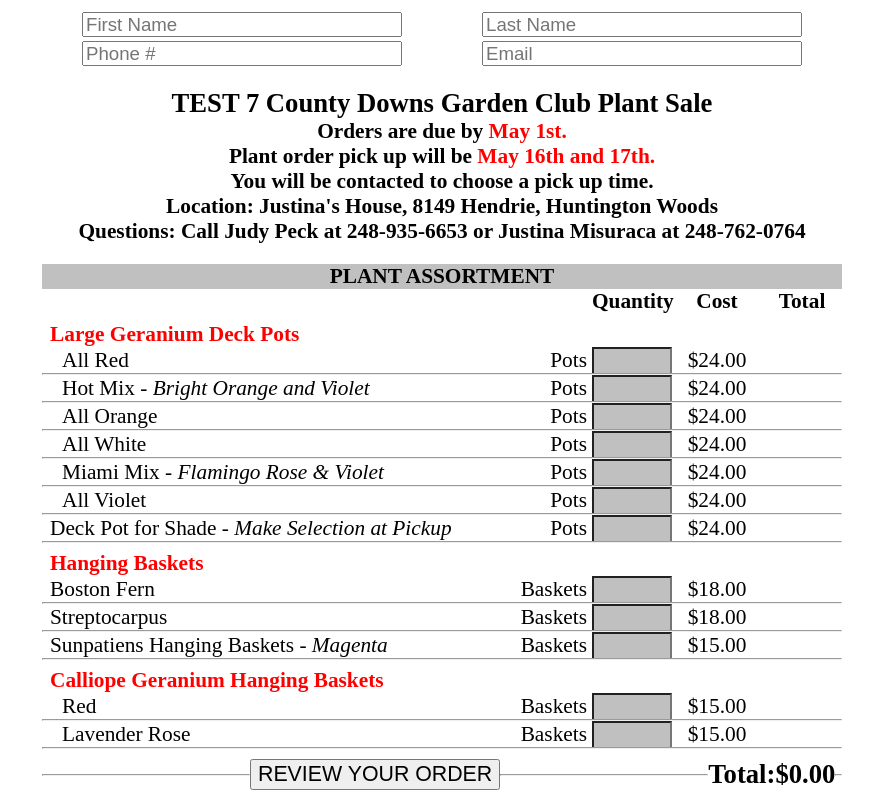
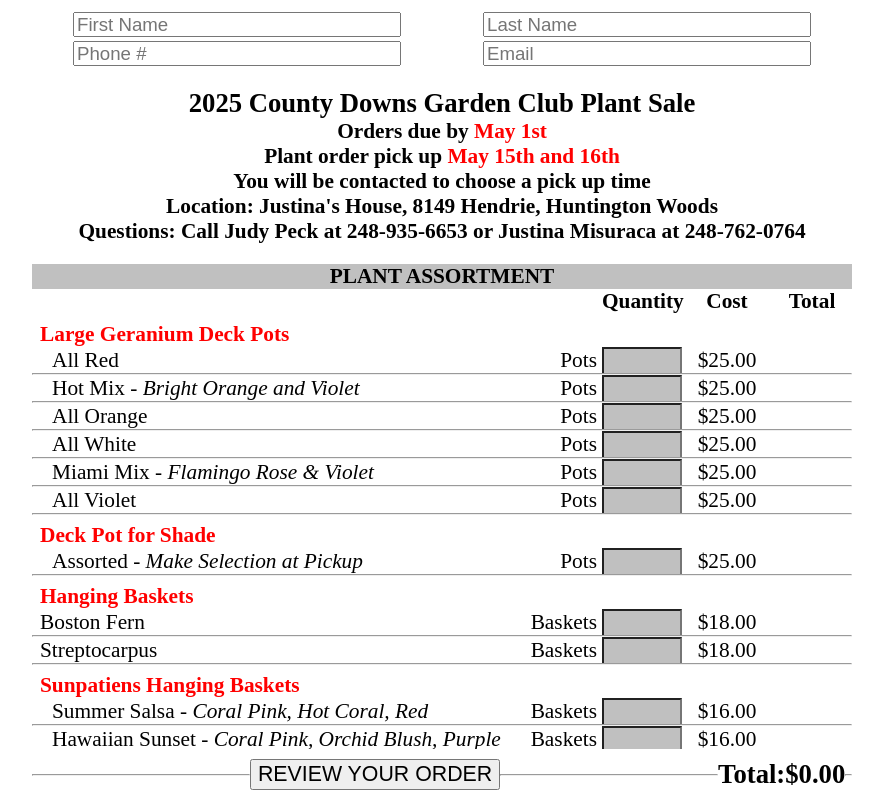
Before and after one commit to GradyPeck/cdgc-order, a React (Create React App) app: page / in a window 1280 px wide. Shown: the top 798 px of the page, without its empty margins (198-1081 px from the left). Built offline with nearby package versions, Linux system fonts and the light colour scheme.

Commit message:
text format and data updates

```diff
--- a/src/App.css
+++ b/src/App.css
@@ -6,7 +6,7 @@
 body {
   margin: 10px auto;
   width: 100vw;
-  max-width: 800px;
+  max-width: 820px;
 }
 
 #summary-background {
@@ -203,15 +203,16 @@ button {
   text-align: center;
   background-color: silver;
   border: 1px solid black;
+  z-index: 1;
 }
 
 #loading-box p {
   margin: 0px;
 }
 
-@media (min-width: 800px) {
+@media (min-width: 820px) {
   .main-grid {
-    grid-template-columns: 460px repeat(4, 80px);
+    grid-template-columns: 480px repeat(4, 80px);
   }
 }
 
--- a/src/App.js
+++ b/src/App.js
@@ -234,10 +234,10 @@ function App() {
           <input type='email' ref={emailInput} placeholder='Email' required></input>
         </div>
         <header>
-          <h1>TEST 7 County Downs Garden Club Plant Sale</h1>
-          <h2>Orders are due by <span className='redder'>May 1st.</span></h2>
-          <h2>Plant order pick up will be <span className='redder'>May 16th and 17th.</span></h2>
-          <h2>You will be contacted to choose a pick up time.</h2>
+          <h1>2025 County Downs Garden Club Plant Sale</h1>
+          <h2>Orders due by <span className='redder'>May 1st</span></h2>
+          <h2>Plant order pick up <span className='redder'>May 15th and 16th</span></h2>
+          <h2>You will be contacted to choose a pick up time</h2>
           <h2>Location:  Justina's House, 8149 Hendrie, Huntington Woods</h2>
           <h2>Questions:  Call Judy Peck at 248-935-6653 or Justina Misuraca at 248-762-0764</h2>
         </header>
--- a/src/data/plants.js
+++ b/src/data/plants.js
@@ -13,29 +13,41 @@
 export const plantData = [
     {
         "Large Geranium Deck Pots" : [
-            {"name": "All Red", "unit": "Pots", "cost": 2400},
-            {"name": "Hot Mix", "subname": " - Bright Orange and Violet", "unit": "Pots", "cost": 2400},
-            {"name": "All Orange", "unit": "Pots", "cost": 2400},
-            {"name": "All White", "unit": "Pots", "cost": 2400},
-            {"name": "Miami Mix", "subname": " - Flamingo Rose & Violet", "unit": "Pots", "cost": 2400},
-            {"name": "All Violet", "unit": "Pots", "cost": 2400}
+            {"name": "All Red", "unit": "Pots", "cost": 2500},
+            {"name": "Hot Mix", "subname": " - Bright Orange and Violet", "unit": "Pots", "cost": 2500},
+            {"name": "All Orange", "unit": "Pots", "cost": 2500},
+            {"name": "All White", "unit": "Pots", "cost": 2500},
+            {"name": "Miami Mix", "subname": " - Flamingo Rose & Violet", "unit": "Pots", "cost": 2500},
+            {"name": "All Violet", "unit": "Pots", "cost": 2500}
         ],
         "indent" : true
     },
-    {"name": "Deck Pot for Shade", "subname": " - Make Selection at Pickup",  "unit": "Pots", "cost": 2400},
+    {
+        "Deck Pot for Shade" : [
+            {"name": "Assorted", "subname": " - Make Selection at Pickup", "unit": "Pots", "cost": 2500}
+        ],
+        "indent" : true
+    },
     {
         "Hanging Baskets" : [
             {"name": "Boston Fern", "unit": "Baskets", "cost": 1800},
-            {"name": "Streptocarpus", "unit": "Baskets", "cost": 1800},
-            {"name": "Sunpatiens Hanging Baskets", "subname": " - Magenta", "unit": "Baskets", "cost": 1500}
+            {"name": "Streptocarpus", "unit": "Baskets", "cost": 1800}
         ],
         "indent" : false
     },
     {
+        "Sunpatiens Hanging Baskets" : [
+            {"name": "Summer Salsa", "subname": " - Coral Pink, Hot Coral, Red", "unit": "Baskets", "cost": 1600},
+            {"name": "Hawaiian Sunset", "subname": " - Coral Pink, Orchid Blush, Purple", "unit": "Baskets", "cost": 1600},
+            {"name": "Best Friends", "subname": " - White, Rose Glow, Lilac", "unit": "Baskets", "cost": 1600}
+        ],
+        "indent" : true
+    },
+    {
         "Calliope Geranium Hanging Baskets" : [
-            {"name": "Red", "unit": "Baskets", "cost": 1500},
-            {"name": "Lavender Rose", "unit": "Baskets", "cost": 1500},
-            {"name": "Crimson Flame", "subname": " - Bi-color Red/Hot Pink", "unit": "Baskets", "cost": 1500}
+            {"name": "Red", "unit": "Baskets", "cost": 1600},
+            {"name": "Lavender Rose", "unit": "Baskets", "cost": 1600},
+            {"name": "Crimson Flame", "subname": " - Bi-color Red/Hot Pink", "unit": "Baskets", "cost": 1600}
         ],
         "indent" : true
     },
@@ -46,30 +58,30 @@ export const plantData = [
         "Sunpatiens" : [
             {"name": "Deep Rose", "unit": "Plants", "cost": 450},
             {"name": "Orange", "unit": "Plants", "cost": 450},
-            {"name": "Magenta", "unit": "Plants", "cost": 450},
+            {"name": "Solar Escape (Magenta)", "unit": "Plants", "cost": 450},
             {"name": "White", "unit": "Plants", "cost": 450}
         ],
         "indent" : true
     },
     {
         "Geraniums" : [
-            {"name": "Red", "unit": "Plants", "cost": 375},
-            {"name": "White", "unit": "Plants", "cost": 375},
-            {"name": "Neon Rose", "subname": " - Pink", "unit": "Plants", "cost": 375},
-            {"name": "Strawberry Sizzle", "subname": " - Dark Pink", "unit": "Plants", "cost": 375},
-            {"name": "Cranberry Sizzle", "subname": " - Hot Magenta", "unit": "Plants", "cost": 375}
+            {"name": "Red", "unit": "Plants", "cost": 450},
+            {"name": "White", "unit": "Plants", "cost": 450},
+            {"name": "Pink Flare (Neon Rose)", "unit": "Plants", "cost": 450},
+            {"name": "Strawberry Sizzle", "subname": " - Dark Pink", "unit": "Plants", "cost": 450},
+            {"name": "Cranberry Sizzle", "subname": " - Hot Magenta", "unit": "Plants", "cost": 450}
         ],
         "indent" : true
     },
     {
         "Sweet Potato Vines" : [
-            {"name": "Margarita", "unit": "Plants", "cost": 400},
-            {"name": "Tri-Color", "unit": "Plants", "cost": 400},
-            {"name": "Ace of Spades", "unit": "Plants", "cost": 400}
+            {"name": "Margarita", "unit": "Plants", "cost": 450},
+            {"name": "Tri-Color", "unit": "Plants", "cost": 450},
+            {"name": "Ace of Spades", "unit": "Plants", "cost": 450}
         ],
         "indent" : true
     },
-    {"name": "Vinca Vine", "unit": "Plants", "cost": 375},
-    {"name": "Creeping Jenny", "unit": "Plants", "cost": 375},
-    {"name": "Spikes", "unit": "Plants", "cost": 375}
+    {"name": "Vinca Vine", "unit": "Plants", "cost": 400},
+    {"name": "Creeping Jenny", "unit": "Plants", "cost": 400},
+    {"name": "Spikes", "unit": "Plants", "cost": 400}
 ];
```
